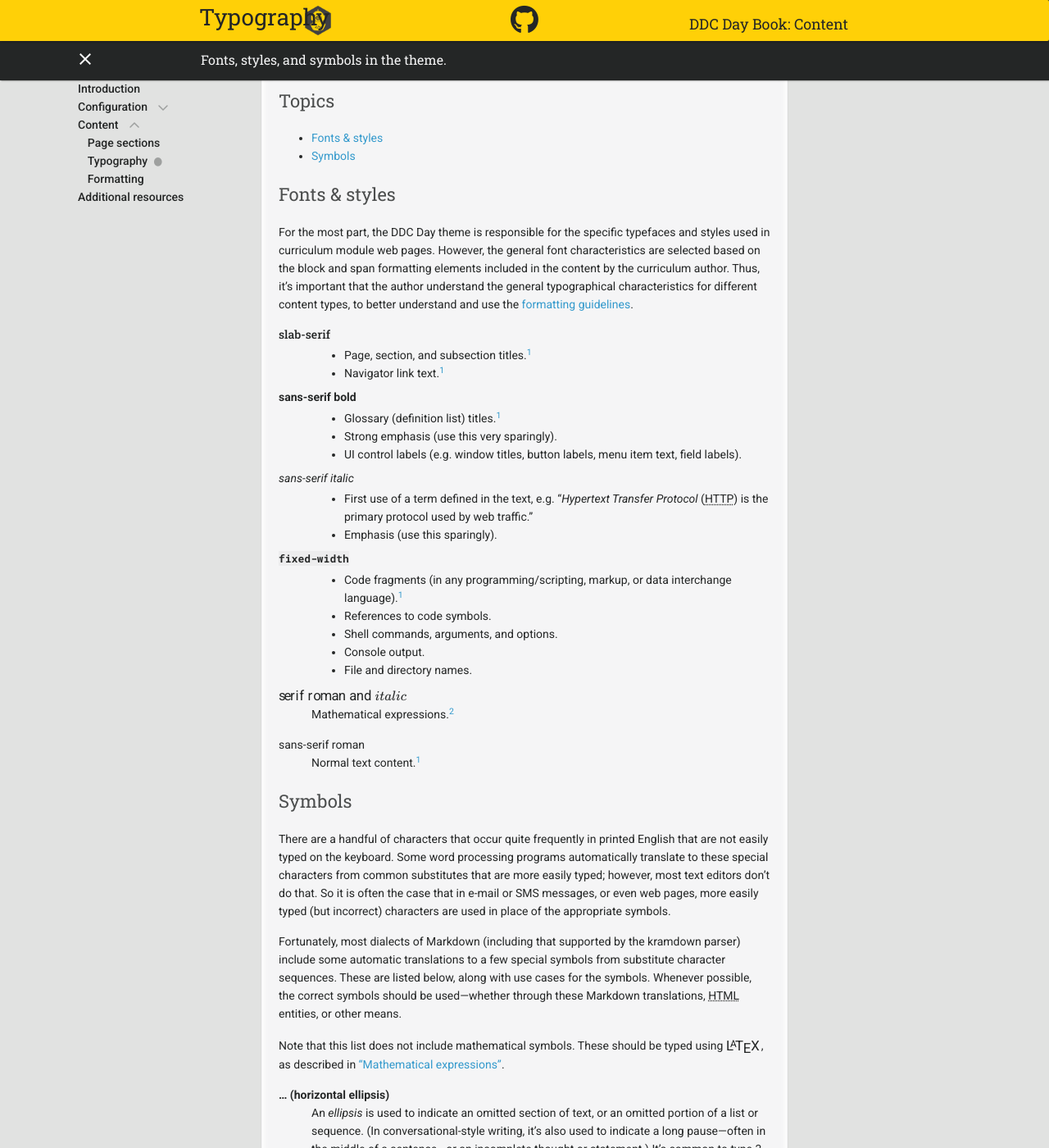
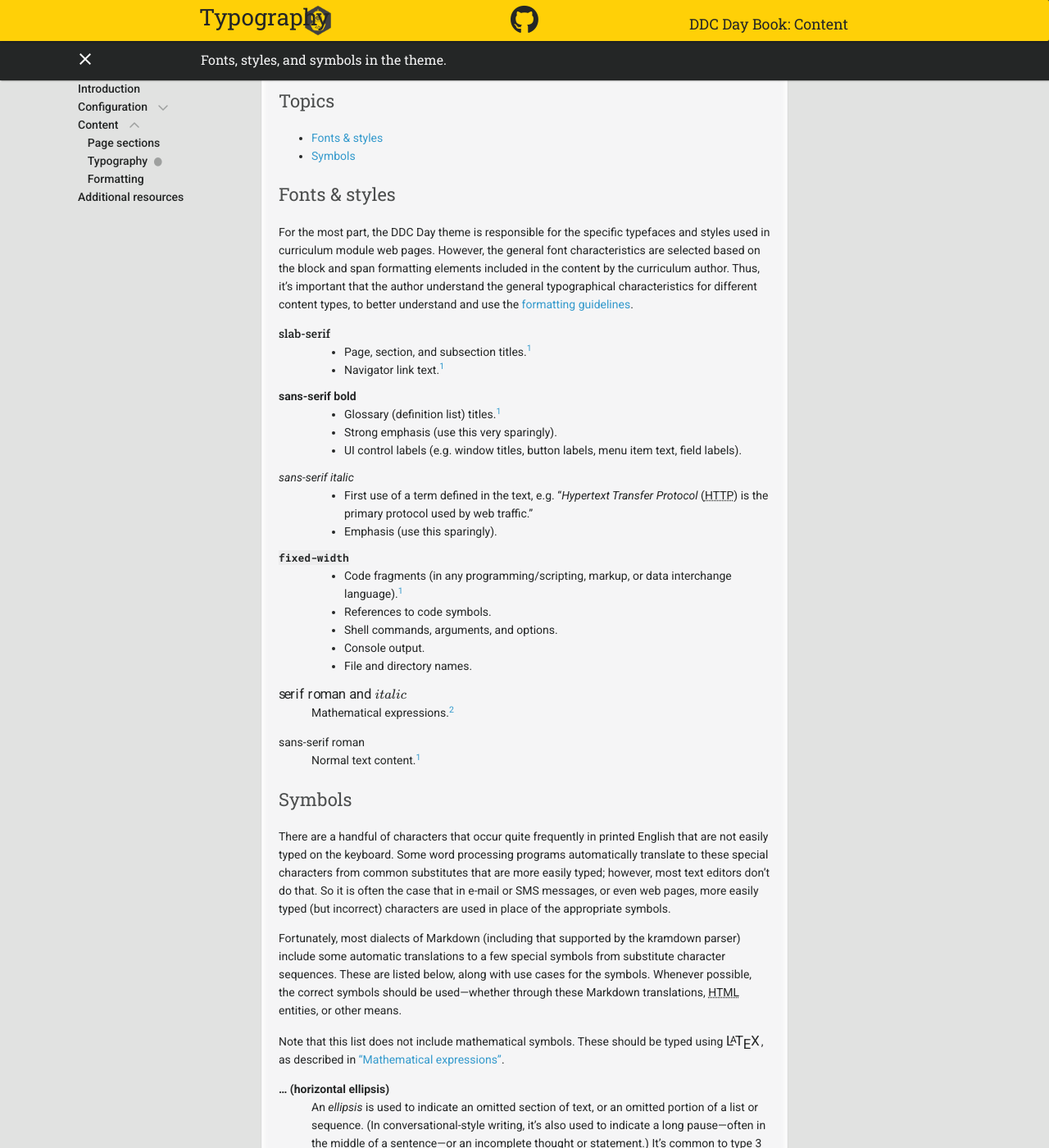
Before and after one commit to ddc-java/ddc-day-book, a Jekyll site: the page built from content/typography.md, in a window 1280 px wide and 1400 px high. Shown: the whole window at 82% size. Built offline with Jekyll 4.4.1, drawn with Linux system fonts in a browser that asks for light colours; nearby versions of some CDN libraries; our own code applies the rules of GitHub Pages for plain Markdown files; formulas are drawn with MathJax 3.

Commit message:
Adjust list spacing

```diff
--- a/_sass/ddc-day-book.scss
+++ b/_sass/ddc-day-book.scss
@@ -135,11 +135,23 @@ h1, h2, h3, h4, h5, h6 {
 }
 
 p, table, pre {
-  margin: 0 0 1.1em 0;
+  margin: 0 0 1em 0;
 }
 
 ul, ol, dl {
-  margin: 0.25em 0 0.5em 0;
+
+  margin: 0 0 1em 0;
+
+  ul, ol, dl {
+    margin-bottom: 0.75em;
+  }
+
+  li {
+    p {
+      margin-bottom: 0.5em;
+    }
+  }
+
 }
 
 a {
```
